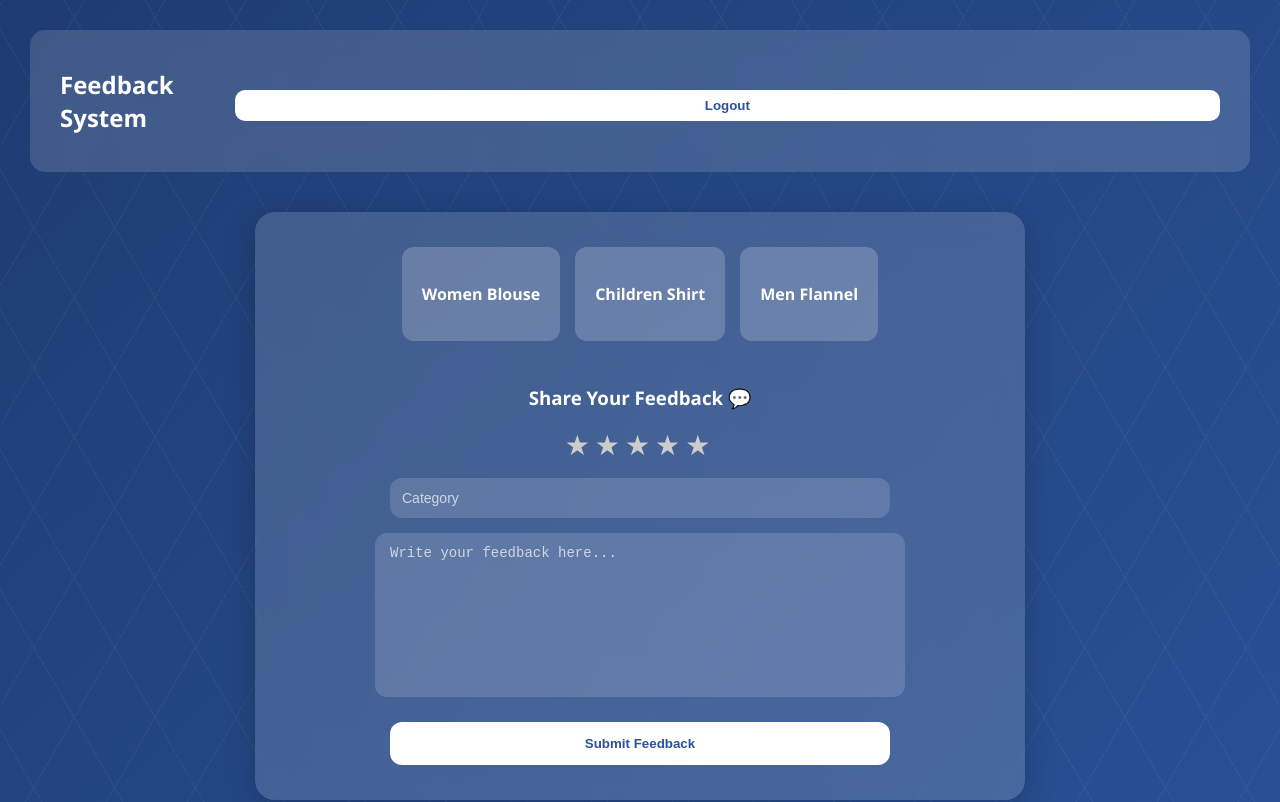
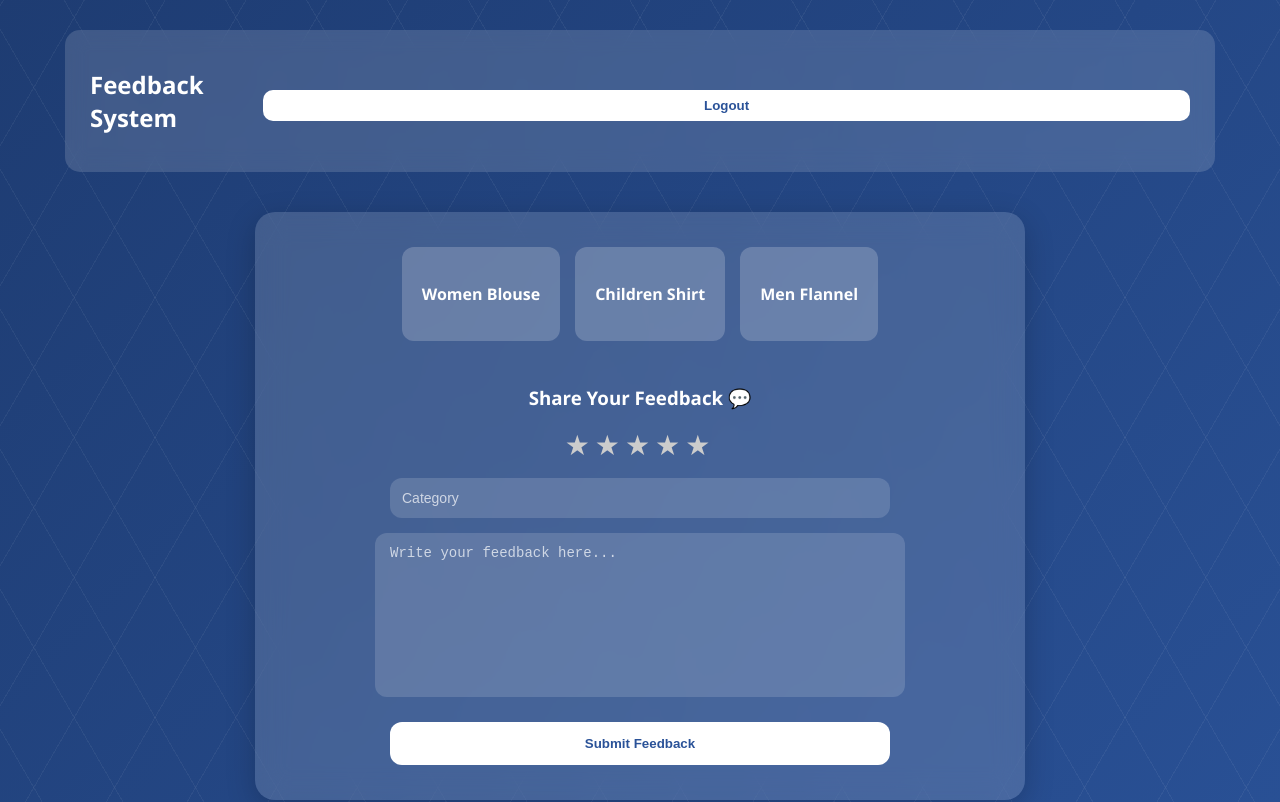
Before and after one commit to Samm005/Devops_feedback, a React (Create React App) app in the folder frontend/: page /home in a window 1280 px wide. Shown: the top 802 px of the page. Built offline with nearby package versions, Linux system fonts and the light colour scheme; no server answers.

Commit message:
Changes to kubernetes deployment file

```diff
--- a/frontend/src/Pages/home.css
+++ b/frontend/src/Pages/home.css
@@ -46,11 +46,14 @@
   display: flex;
   justify-content: space-between;
   align-items: center;
-  padding: 18px 30px;
+
+  max-width: 1100px;
+  margin: 0 auto 40px auto;  /* center it */
+
+  padding: 18px 25px;
   background: rgba(255, 255, 255, 0.15);
   border-radius: 15px;
   backdrop-filter: blur(10px);
-  margin-bottom: 40px;
 }
 
 .dashboard .logout-btn {
```
Also changed, not shown: 1 other file (tests, documents, lock files or other folders).
